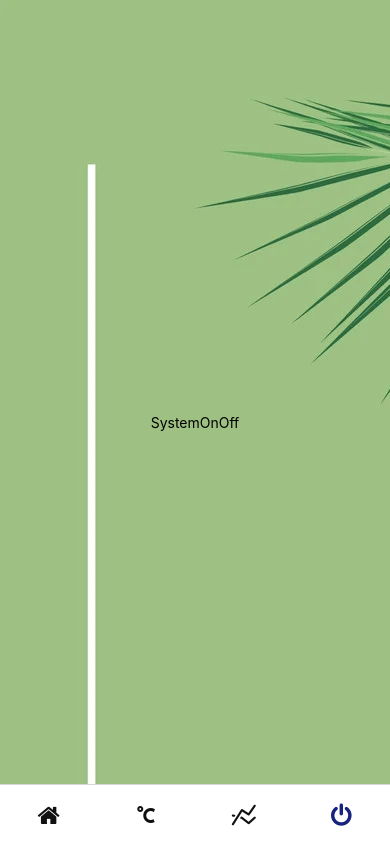
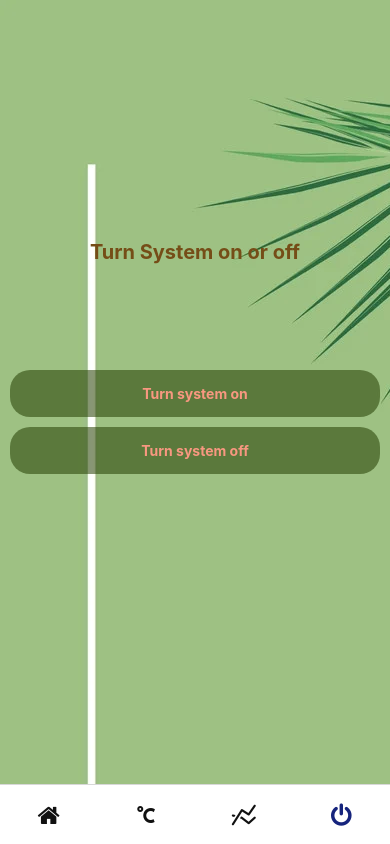
Before and after one commit to AndreeaRadu1/Smart-Greenhouse, a React Native app in the folder SmartGreenhouse/mobileApp/: screen /SystemOnOff in a window 390 px wide. Built offline with nearby package versions, Linux system fonts and the light colour scheme.

Commit message:
Format text and add buttons

```diff
--- a/SmartGreenhouse/mobileApp/src/screens/CheckValues.js
+++ b/SmartGreenhouse/mobileApp/src/screens/CheckValues.js
@@ -4,7 +4,6 @@ import { StatusBar } from 'expo-status-bar';
 import { useNavigation } from '@react-navigation/native';
 import { useForm, Controller } from 'react-hook-form';
 import CustomButton from '../components/customButton';
-
 
 export default function CheckValues() {
     const [light, setLight] = useState(null);
@@ -19,9 +18,9 @@ export default function CheckValues() {
         const response = await fetch('http://192.168.100.109:5000/api/1');
         const data = await response.json();
         if(data.sensors.value == 0){
-          setLight('It\' light');
+          setLight('It\'s light');
         }else
-          setLight('It\' dark');
+          setLight('It\'s dark');
 
       } catch (error) {
         console.error('Error fetching light data:', error);
@@ -91,7 +90,7 @@ export default function CheckValues() {
     return (
       <ImageBackground source={require('../images/plants.webp')} style={styles.backgroundImage}>
         <View style={styles.container}>
-          <Text>CheckValues</Text>
+          <Text style={styles.header}>Check Values</Text>
           <StatusBar style="auto" />
           <Text>Light Value: {light} </Text>
           <CustomButton text="Check light" onPress={fetchLightData} />
@@ -122,5 +121,12 @@ export default function CheckValues() {
       resizeMode: 'cover',
       justifyContent: 'center',
     },
+    header: {
+      top: 75,
+      fontWeight: '700',
+      fontSize: 20,
+      color: '#754d17',
+      marginBottom: 100,
+    }
 
   });
--- a/SmartGreenhouse/mobileApp/src/screens/Statistics.js
+++ b/SmartGreenhouse/mobileApp/src/screens/Statistics.js
@@ -1,20 +1,68 @@
-import { StyleSheet, Text, View, ImageBackground } from 'react-native'
+import { StyleSheet, Text, View, ImageBackground} from 'react-native'
 import { StatusBar } from 'expo-status-bar';
-import React from 'react'
+import React, { useState, useEffect } from 'react'
 import CustomButton from '../components/customButton';
 import { useForm} from 'react-hook-form';
+import RNPickerSelect from 'react-native-picker-select';
+// import { callPython } from 'react-native-call-python-function';
+
 
 export default function Statistics() {
   const { control, handleSubmit, formState: { errors } } = useForm();
+  const [selectedValue, setSelectedValue] = useState(null);
+  const [prediction, setPrediction] = useState(null);
 
-  const seePredictionsPressed = () => {
+  const seePredictionsPressed = async () => {
+    // try {
+    //   const result = await callPython('lstm_for_predicting_energy_consumption.py', 'predict_energy', [0]);
+    //   console.log('Python script result:', result);
+    //   setPrediction(result);
+    // } catch (error) {
+    //   console.error('Error calling Python script:', error.message);
+    // }
+    setPrediction(5.923054248089707);
+  };
 
+  const placeholder = {
+    label: 'Select an option...',
+    value: null,
   };
+
+  const options = [
+    { label: 'January', value: 'january' },
+    { label: 'February', value: 'february' },
+    { label: 'March', value: 'march' },
+    { label: 'April', value: 'april' },
+    { label: 'May', value: 'may' },
+    { label: 'June', value: 'june' },
+    { label: 'July', value: 'july' },
+    { label: 'August', value: 'august' },
+    { label: 'September', value: 'september' },
+    { label: 'October', value: 'october' },
+    { label: 'November', value: 'november' },
+    { label: 'December', value: 'december' },
+
+  ];
 
   return (
     <ImageBackground source={require('../images/plants.webp')} style={styles.backgroundImage}>
       <View style={styles.container}>
+        <View style={styles.header}>
+          <RNPickerSelect
+            placeholder={placeholder}
+            items={options}
+            onValueChange={(value) => setSelectedValue(value)}
+            value={selectedValue}
+            style={{
+              ...styles.pickerInput,
+              placeholder: { ...styles.pickerInput.placeholder},
+            }}
+          />
+        </View>
+
         <CustomButton text="See consumption prediction" onPress={handleSubmit(seePredictionsPressed)} />
+        <Text>Prediction: {prediction}</Text>
+
       </View>
     </ImageBackground>
   );
@@ -31,5 +79,31 @@ export default function Statistics() {
       resizeMode: 'cover',
       justifyContent: 'center',
     },
-
+    pickerInput: {
+      inputIOS: {
+        fontSize: 16,
+        textAlign: 'center',
+        color: '#754d17',
+        marginVertical: 10,
+        fontSize: 20,
+        fontWeight: '700',
+      },
+      inputAndroid: {
+        fontSize: 16,
+        textAlign: 'center',
+        color: '#754d17',
+        marginVertical: 10,
+        fontSize: 20,
+        fontWeight: '700',
+      },
+      placeholder: {
+        fontSize: 20,
+        fontWeight: '700',
+        color: '#754d17',
+      },
+    },
+    header: {
+      position: 'absolute',
+      top: 240,
+    }
   });
--- a/SmartGreenhouse/mobileApp/src/screens/SystemOnOff.js
+++ b/SmartGreenhouse/mobileApp/src/screens/SystemOnOff.js
@@ -1,13 +1,44 @@
+import React, { useState, Component, useEffect, useRef } from 'react';
 import { StyleSheet, Text, View, ImageBackground } from 'react-native'
 import { StatusBar } from 'expo-status-bar';
-import React from 'react'
+import CustomButton from '../components/customButton';
 
 export default function SystemOnOff() {
+    const [systemOn, setSystemOn] = useState(null);
+    const [systemOff, setSystemOff] = useState(null);
+
+    const turnSystemOn = async () => {
+      try {
+        const response = await fetch('http://192.168.100.109:5000/api/7');
+        const data = await response.json();
+        if(response)
+          setSystemOn('System on');
+
+      } catch (error) {
+        console.error('Unable to turn system on:', error);
+      }
+    };
+
+    const turnSystemOff = async () => {
+      try {
+        const response = await fetch('http://192.168.100.109:5000/api/8');
+        const data = await response.json();
+        if(response)
+          setSystemOff('System off');
+
+      } catch (error) {
+        console.error('Unable to turn system off:', error);
+      }
+    };
+
     return (
     <ImageBackground source={require('../images/plants.webp')} style={styles.backgroundImage}>
       <View style={styles.container}>
-      <Text>SystemOnOff</Text>
+        <Text style={styles.header}>Turn System on or off</Text>
         <StatusBar style="auto" />
+        <CustomButton text="Turn system on" onPress={turnSystemOn} />
+        <CustomButton text="Turn system off" onPress={turnSystemOff} />
+
       </View>
     </ImageBackground>
     );
@@ -24,5 +55,12 @@ export default function SystemOnOff() {
       resizeMode: 'cover',
       justifyContent: 'center',
     },
+    header: {
+      position: 'absolute',
+      top: 240,
+      fontWeight: '700',
+      fontSize: 20,
+      color: '#754d17',
+    }
 
   });
```
